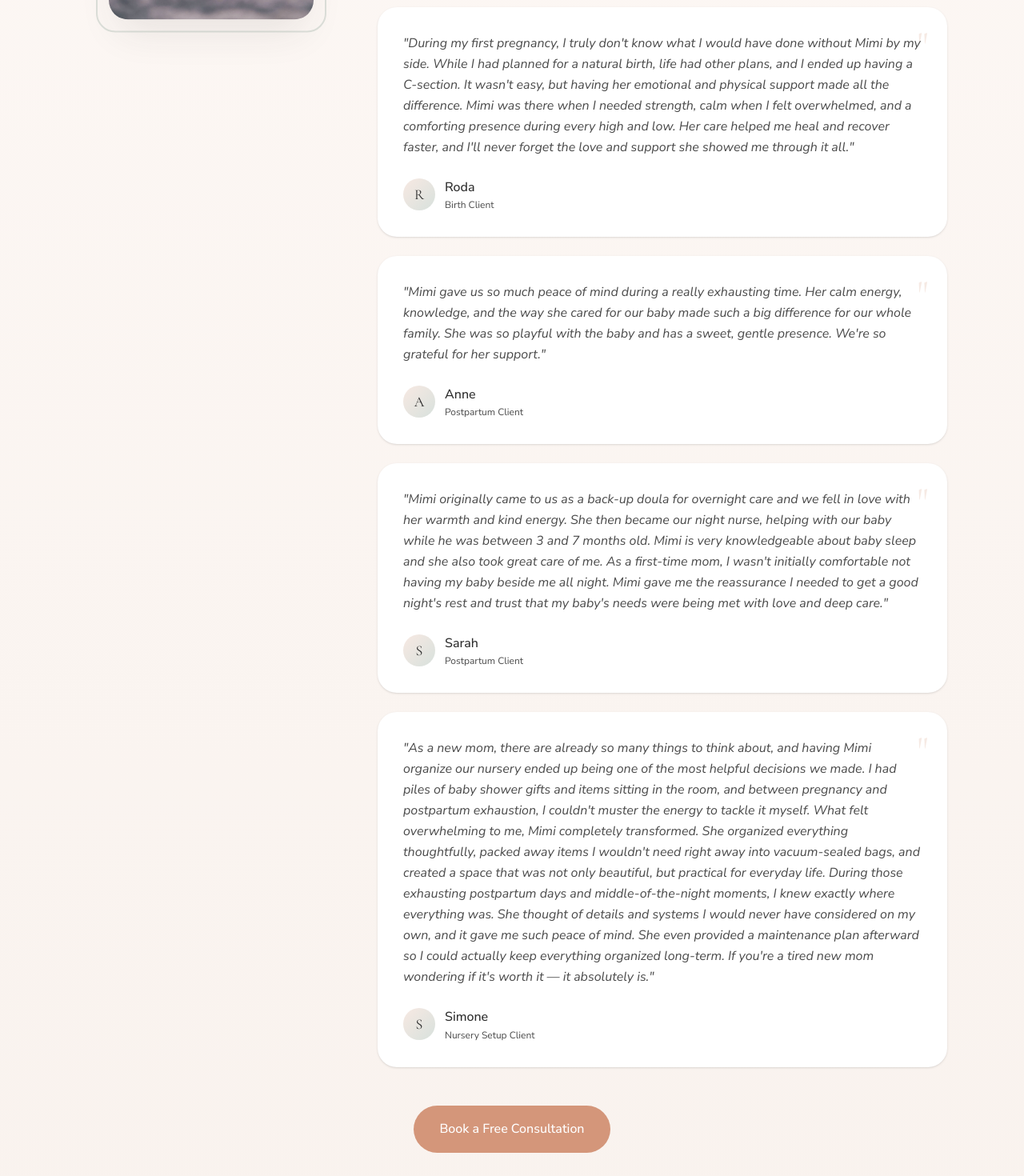
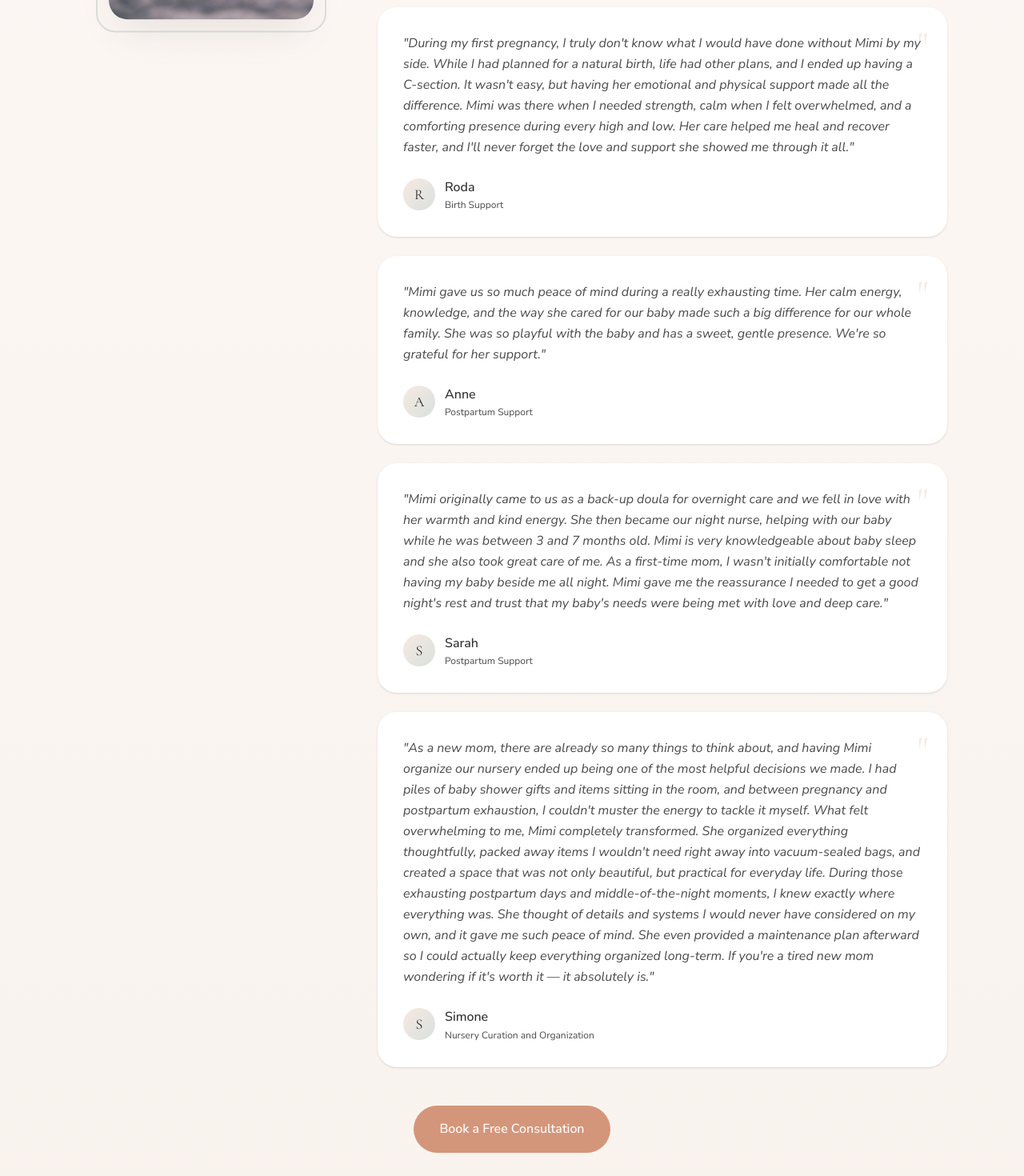
Before and after one commit to carepairdoula/carepairdoula, a React (Vite) app: page / in a window 1280 px wide. Shown: the part 7092-8562 px from the top of the page at 80% size. Built offline with nearby package versions, Linux system fonts and the light colour scheme.

Commit message:
Update Testimonials.jsx

```diff
--- a/src/components/Testimonials.jsx
+++ b/src/components/Testimonials.jsx
@@ -9,36 +9,36 @@ export default function Testimonials() {
       quote:
         "Mimi supported us as both our birth and postpartum doula. She helped me develop a clear birth plan, explaining options in detail and preparing me to advocate for myself throughout the process. She also coached my partner on how to be involved, which made us stronger as a team. During postpartum, her practical guidance around feeding and managing reflux made day-to-day care much more manageable. Knowledgeable and professional, I'd confidently recommend her to anyone seeking doula support.",
       author: 'Devika',
-      tag: 'Birth and Postpartum Client',
+      tag: 'Birth and Postpartum Support',
     },
     {
       quote:
         "During my first pregnancy, I truly don't know what I would have done without Mimi by my side. While I had planned for a natural birth, life had other plans, and I ended up having a C-section. It wasn't easy, but having her emotional and physical support made all the difference. Mimi was there when I needed strength, calm when I felt overwhelmed, and a comforting presence during every high and low. Her care helped me heal and recover faster, and I'll never forget the love and support she showed me through it all.",
       author: 'Roda',
-      tag: 'Birth Client',
+      tag: 'Birth Support',
     },
     {
       quote:
         "Mimi gave us so much peace of mind during a really exhausting time. Her calm energy, knowledge, and the way she cared for our baby made such a big difference for our whole family. She was so playful with the baby and has a sweet, gentle presence. We're so grateful for her support.",
       author: 'Anne',
-      tag: 'Postpartum Client',
+      tag: 'Postpartum Support',
     },
     {
       quote:
         "Mimi originally came to us as a back-up doula for overnight care and we fell in love with her warmth and kind energy. She then became our night nurse, helping with our baby while he was between 3 and 7 months old. Mimi is very knowledgeable about baby sleep and she also took great care of me. As a first-time mom, I wasn't initially comfortable not having my baby beside me all night. Mimi gave me the reassurance I needed to get a good night's rest and trust that my baby's needs were being met with love and deep care.",
       author: 'Sarah',
-      tag: 'Postpartum Client',
+      tag: 'Postpartum Support',
     },
     {
       quote:
         "As a new mom, there are already so many things to think about, and having Mimi organize our nursery ended up being one of the most helpful decisions we made. I had piles of baby shower gifts and items sitting in the room, and between pregnancy and postpartum exhaustion, I couldn't muster the energy to tackle it myself. What felt overwhelming to me, Mimi completely transformed. She organized everything thoughtfully, packed away items I wouldn't need right away into vacuum-sealed bags, and created a space that was not only beautiful, but practical for everyday life. During those exhausting postpartum days and middle-of-the-night moments, I knew exactly where everything was. She thought of details and systems I would never have considered on my own, and it gave me such peace of mind. She even provided a maintenance plan afterward so I could actually keep everything organized long-term. If you're a tired new mom wondering if it's worth it — it absolutely is.",
       author: 'Simone',
-      tag: 'Nursery Setup Client',
+      tag: 'Nursery Curation and Organization',
     },
   ]
 
   return (
-    <section className="py-20 sm:py-28 bg-gradient-to-b from-cream to-cream-dark/50 relative overflow-hidden">
+    <section id="testimonials" className="py-20 sm:py-28 bg-gradient-to-b from-cream to-cream-dark/50 relative overflow-hidden">
       {/* Decorative elements */}
       <div className="absolute top-20 left-10 text-coral/10 text-[200px] font-serif leading-none pointer-events-none select-none hidden lg:block">
         "
```
